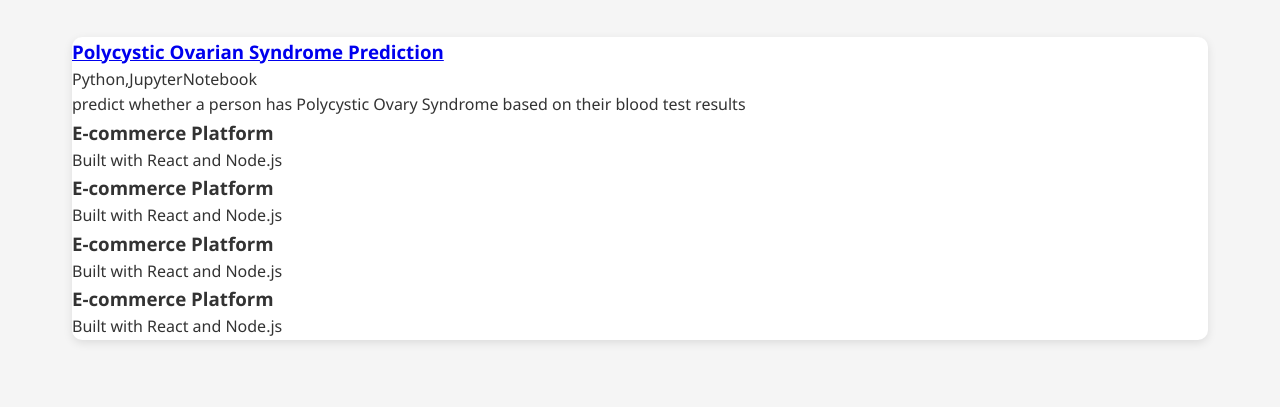
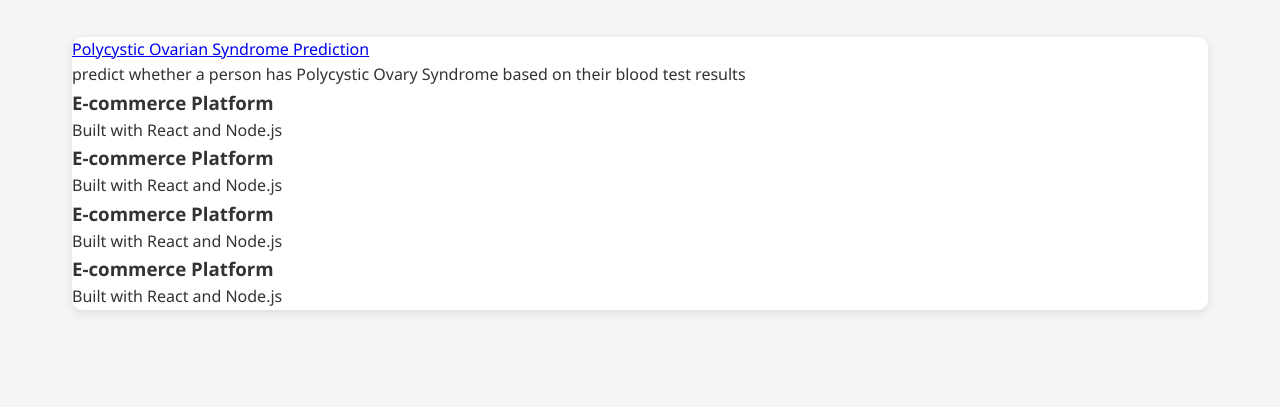
Before and after one commit to SahanaDil/sahanadil.github.io, a plain HTML site: page index.html in a window 1280 px wide. Shown: the part 693-1100 px from the top of the page. Drawn offline with Linux system fonts and the light colour scheme.

Commit message:
Update index.html

```diff
--- a/index.html
+++ b/index.html
@@ -215,8 +215,7 @@
             <div class="project-card">
                 <!--img src="project1.jpg" alt="Project 1">-->
                 <div class="project-info">
-                    <h3><a href="https://github.com/SahanaDil/Projects/blob/main/00Polycystic_Ovarian_Syndrome%20Prediction/Polycystic_ovarian_syndrome.ipynb" target="_blank" rel="noopener noreferrer">Polycystic Ovarian Syndrome Prediction</a></h3>
-                    <p>Python,JupyterNotebook</p>
+                   <A href="https://github.com/SahanaDil/Projects/blob/main/00Polycystic_Ovarian_Syndrome%20Prediction/Polycystic_ovarian_syndrome.ipynb" target="_blank" rel="noopener noreferrer">Polycystic Ovarian Syndrome Prediction</A>
                     <p>predict whether a person has Polycystic Ovary Syndrome based on their blood test results</p>
                 </div>
 
```
